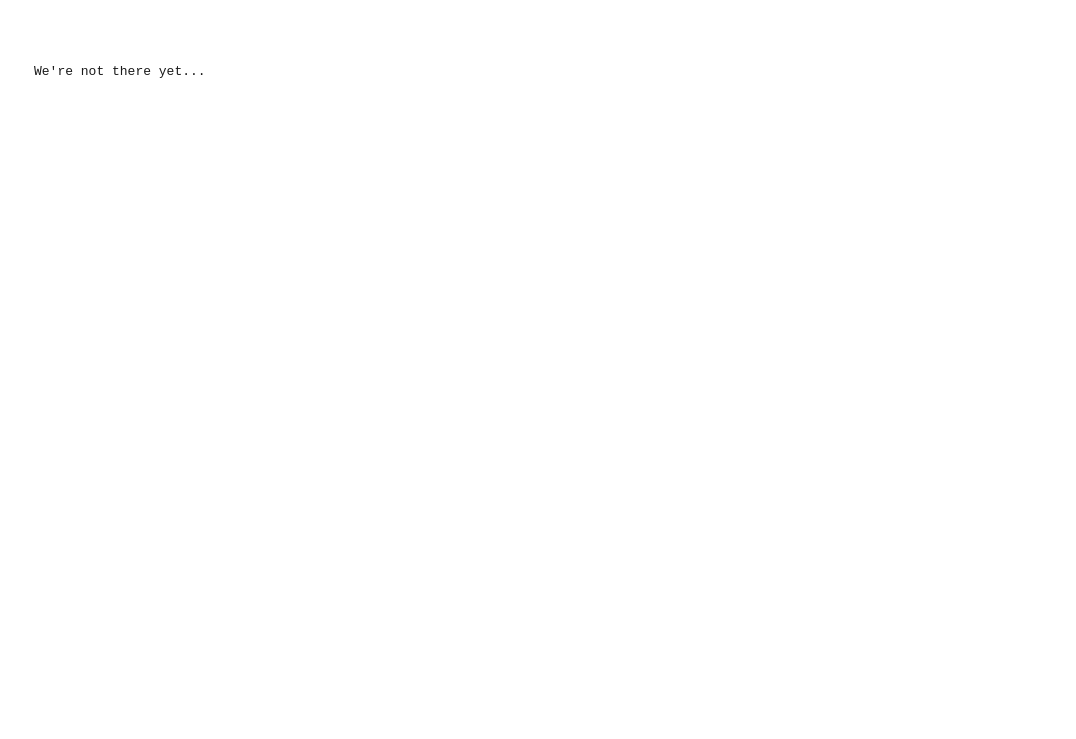
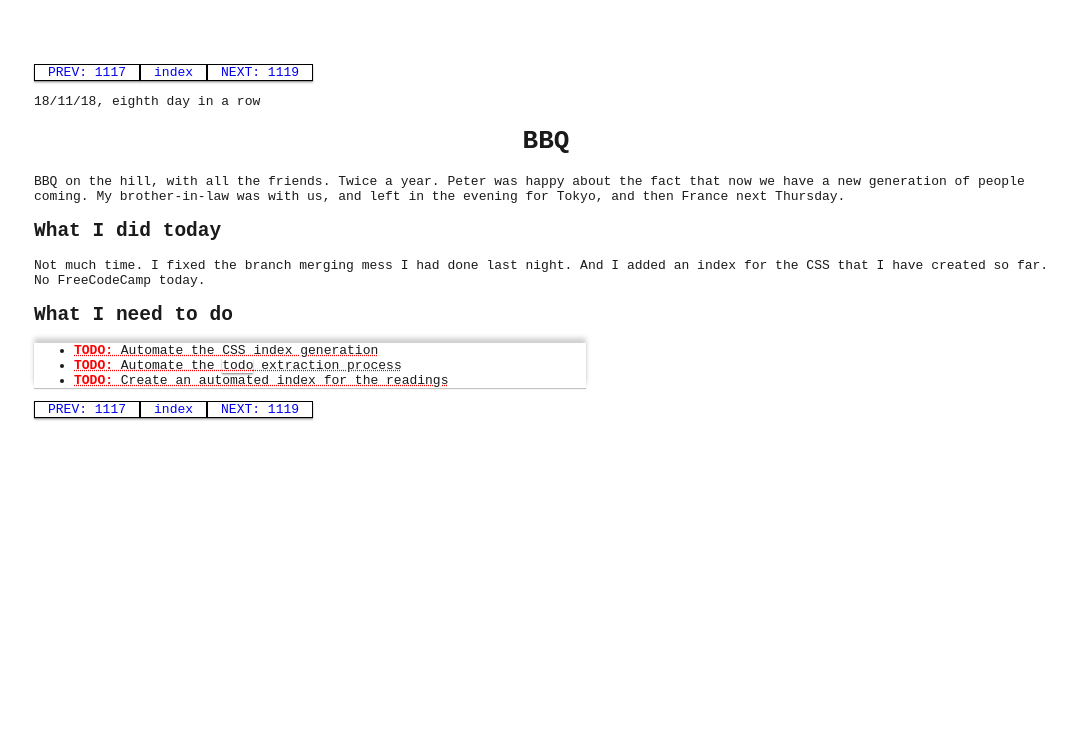
Before and after one commit to brandelune/brandelune.github.io, a plain HTML site: page 1118/1118.html in a window 1280 px wide. Shown: the whole page, without its empty margins (94-1170 px from the left). Drawn offline with Linux system fonts and the light colour scheme.

Commit message:
Today's work

```diff
--- a/1118/1118.html
+++ b/1118/1118.html
@@ -1,24 +1,33 @@
 <html>
     <head>
-	<title></title>
+	<title>BBQ</title>
 	<link rel="stylesheet" type="text/css" href="../css/adventuresintechland1118.css"/>
     </head>
     <body>
-	We're not there yet...
-	<!-- <p class="navigation">
-	     <a href="../111/111.html" hreflang="en" rel="prev">111</a>
-	     <a href="../index.html" hreflang="en">index</a>
-	     <a href="../111/111.html" hreflang="en" rel="next">111</a>
-	     </p>
-	     <p>18/mm/dd,  day in a row</p>
+	<p class="navigation">
+	    <a href="../1117/1117.html" hreflang="en" rel="prev">1117</a>
+	    <a href="../index.html" hreflang="en">index</a>
+	    <a href="../1119/1119.html" hreflang="en" rel="next">1119</a>
+	</p>
+	<p>18/11/18,  eighth day in a row</p>
 
-	     <h1></h1>
-	     <h2></h2>
+	<h1>BBQ</h1>
+	<p>BBQ on the hill, with all the friends. Twice a year. Peter was happy about the fact that now we have a new generation of people coming. My brother-in-law was with us, and left in the evening for Tokyo, and then France next Thursday.</p>
 
-	     <p class="navigation">
-	     <a href="../111/111.html" hreflang="en" rel="prev">111</a>
-	     <a href="../index.html" hreflang="en">index</a>
-	     <a href="../111/111.html" hreflang="en" rel="next">111</a>
-	     </p> -->
+	<h2>What I did today</h2>
+	<p>Not much time. I fixed the branch merging mess I had done last night. And I added an index for the CSS that I have created so far. No FreeCodeCamp today.</p>
+
+	<h2>What I need to do</h2>
+	<ul>
+	    <li class="todo">Automate the CSS index generation</li>
+	    <li class="todo">Automate the <code>todo</code> extraction process</li>
+	    <li class="todo">Create an automated index for the readings</li>
+	</ul>
+
+	<p class="navigation">
+	    <a href="../1117/1117.html" hreflang="en" rel="prev">1117</a>
+	    <a href="../index.html" hreflang="en">index</a>
+	    <a href="../1119/1119.html" hreflang="en" rel="next">1119</a>
+	</p>
     </body>
 </html>
```
Also changed, not shown: css/index.html (added, +23 -0 lines), index.html (+6 -5 lines).
